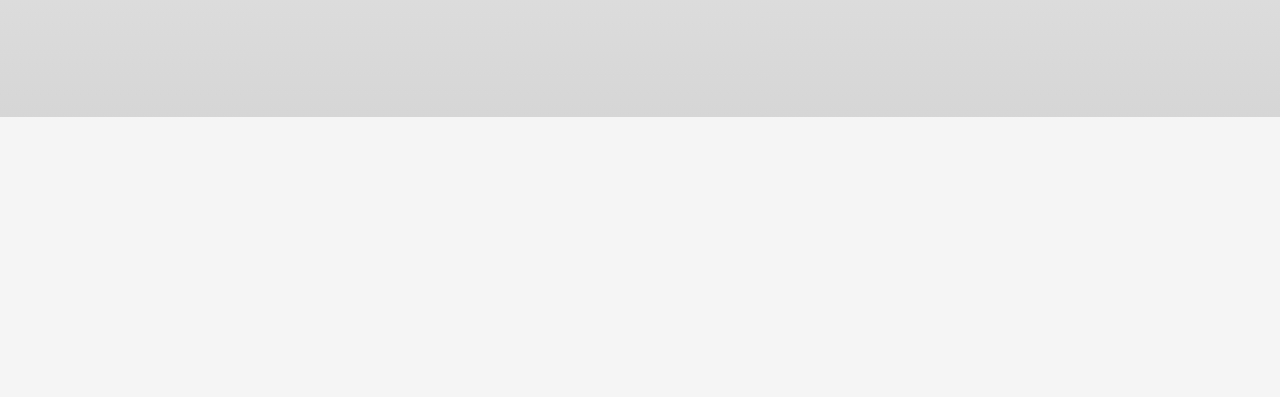
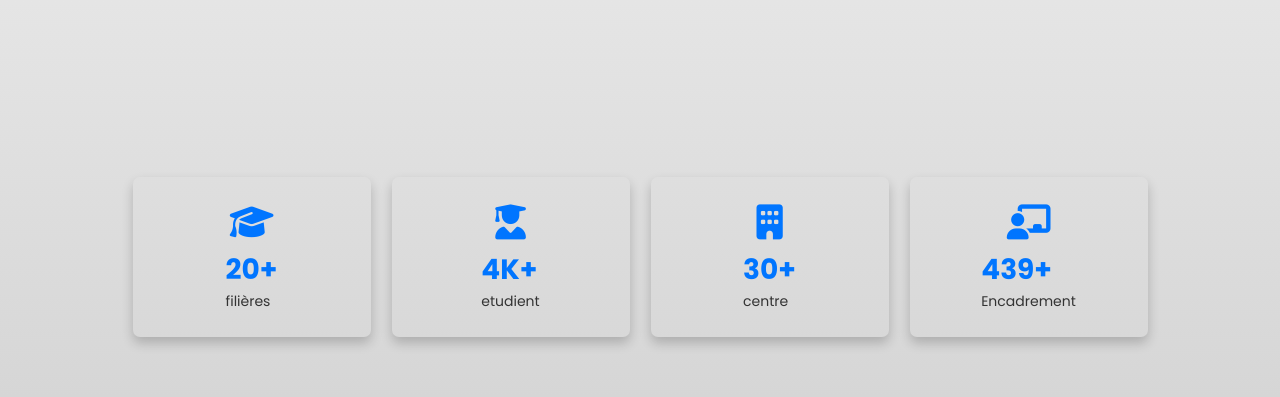
Before and after one commit to MohcineJAAD/PFE, a PHP site: page / in a window 1280 px wide. Shown: the part 683-1080 px from the top of the page. Before the commit the page ends 800 px from the top, so only its background shows below. Run offline with PHP 8.4, Linux system fonts and the light colour scheme.

Commit message:
improve login and section statistique

```diff
--- a/assets/css/master1.css
+++ b/assets/css/master1.css
@@ -4,7 +4,7 @@
 }
 
 :root {
-    --color-60: #0075FF;
+    --color-60: #0075ff;
     --color-60-Tr: #0077ff80;
     --color-30: #fff;
     --color-10: #333333;
@@ -292,15 +292,77 @@ header .toggle-menu {
     border-radius: 25px;
     transition: background-color 0.3s, color 0.3s;
     cursor: pointer;
-    margin-top: 20px; /* Add margin to separate the button from the text */
-    box-shadow: 0 4px 8px rgba(0, 0, 0, 0.1); /* Add a subtle shadow for prominence */
+    margin-top: 20px;
+    box-shadow: 0 4px 8px rgba(0, 0, 0, 0.1);
 }
 
 .event-button:hover {
     background-color: var(--color-60);
-    box-shadow: 0 6px 12px rgba(0, 0, 0, 0.2); /* Enhance shadow on hover */
+    box-shadow: 0 6px 12px rgba(0, 0, 0, 0.2);
 }
 /*=============End index landin page===================*/
+
+/*=============statistique section===================*/
+/* Container and Box Styling */
+/* Existing CSS */
+.statistique {
+    padding: 60px 0;
+}
+
+.statistique .box-container {
+    display: flex;
+    flex-wrap: wrap;
+    gap: 1.5rem;
+    justify-content: center;
+}
+
+.statistique .box {
+    box-shadow: 0 6px 12px rgba(0, 0, 0, 0.2);
+    border-radius: .5rem;
+    padding: 2rem;
+    display: flex;
+    flex-direction: column;
+    align-items: center;
+    justify-content: center;
+    transition: transform 0.3s, box-shadow 0.3s;
+    cursor: pointer;
+    opacity: 0;
+    transform: translateY(50px);
+    width: 17rem;
+}
+
+.statistique .box.visible {
+    opacity: 1;
+    transform: translateY(0);
+}
+
+.statistique .box:hover {
+    transform: translateY(-10px);
+    box-shadow: 0 12px 24px rgba(0, 0, 0, 0.2);
+}
+
+.statistique .box i {
+    font-size: 2.5rem;
+    margin-bottom: 1rem;
+}
+
+.statistique .box h3 {
+    font-size: 2rem;
+    color: #0075ff;
+    margin: 0;
+}
+
+.statistique .box p {
+    font-size: 1rem;
+    color: #333;
+    margin: 0.5rem 0 0;
+}
+
+@media (max-width: 768px) {
+    .statistique .box {
+        width: 100%;
+    }
+}
 
 
 /*=============Info page===================*/
--- a/index.php
+++ b/index.php
@@ -31,5 +31,87 @@
             </div>
         </div>
     </section>
+
+    <section class="statistique">
+        <div class="box-container">
+            <div class="box">
+                <i class="fa-solid fa-graduation-cap" style="color: #0075ff;"></i>
+                <div class="content">
+                    <h3><span class="num" data-target="20">0</span>+</h3>
+                    <p>filières</p>
+                </div>
+            </div>
+            <div class="box">
+                <i class="fa-solid fa-user-graduate" style="color: #0075ff;"></i>
+                <div class="content">
+                    <h3><span class="num" data-target="4">0</span>K+</h3>
+                    <p>etudient</p>
+                </div>
+            </div>
+            <div class="box">
+                <i class="fa-solid fa-building" style="color: #0075ff;"></i>
+                <div class="content">
+                    <h3><span class="num" data-target="30">0</span>+</h3>
+                    <p>centre</p>
+                </div>
+            </div>
+            <div class="box">
+                <i class="fa-solid fa-chalkboard-user" style="color: #0075ff;"></i>
+                <div class="content">
+                    <h3><span class="num" data-target="700">0</span>+</h3>
+                    <p>Encadrement</p>
+                </div>
+            </div>
+        </div>
+    </section>
+
+
+
+    <script>
+        document.addEventListener("DOMContentLoaded", () => {
+            const counters = document.querySelectorAll('.num');
+            const boxes = document.querySelectorAll('.box');
+
+            function countUp(counter) {
+                const target = +counter.getAttribute('data-target');
+                const speed = 2000;
+
+                const updateCount = () => {
+                    const count = +counter.innerText;
+                    const increment = target / speed;
+
+                    if (count < target) {
+                        counter.innerText = Math.ceil(count + increment);
+                        setTimeout(updateCount, 15);
+                    } else {
+                        counter.innerText = target;
+                    }
+                };
+
+                updateCount();
+            }
+
+            const observer = new IntersectionObserver((entries, observer) => {
+                entries.forEach(entry => {
+                    if (entry.isIntersecting) {
+                        entry.target.classList.add('visible');
+                        const counter = entry.target.querySelector('.num');
+                        if (counter) {
+                            countUp(counter);
+                        }
+                        observer.unobserve(entry.target);
+                    }
+                });
+            }, {
+                threshold: 0.5
+            });
+
+            boxes.forEach(box => {
+                observer.observe(box);
+            });
+        });
+    </script>
+
+
 </body>
 </html>
--- a/login.php
+++ b/login.php
@@ -20,7 +20,7 @@
         <section class="landing">
             <div class="container">
                 <div class="illustration">
-                    <img src="assets/imgs/ullistrationLogin.svg" alt="Illustration">
+                    <img src="assets/imgs/login.png" alt="Illustration">
                 </div>
                 <div class="form-container">
                     <form action="" method="post" class="login">
```
Also changed, not shown: assets/imgs/login.png (added).
